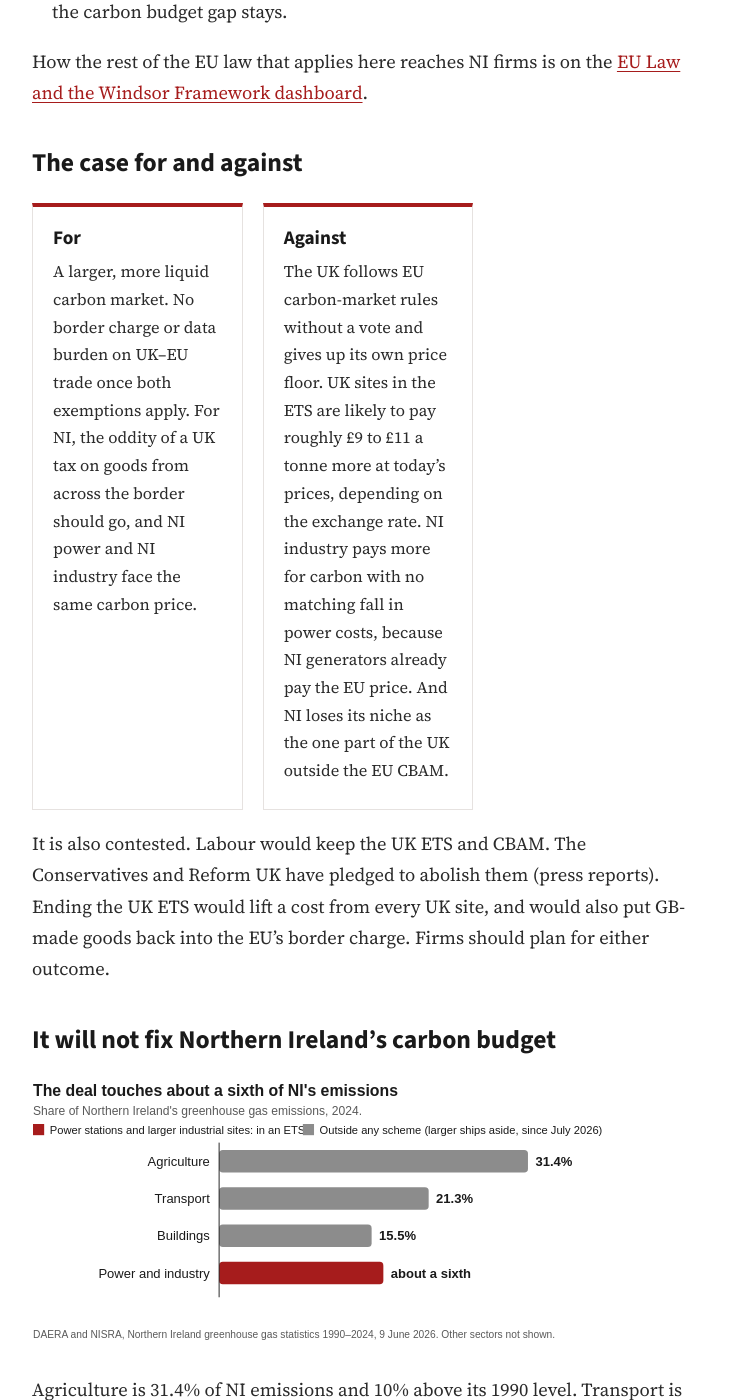
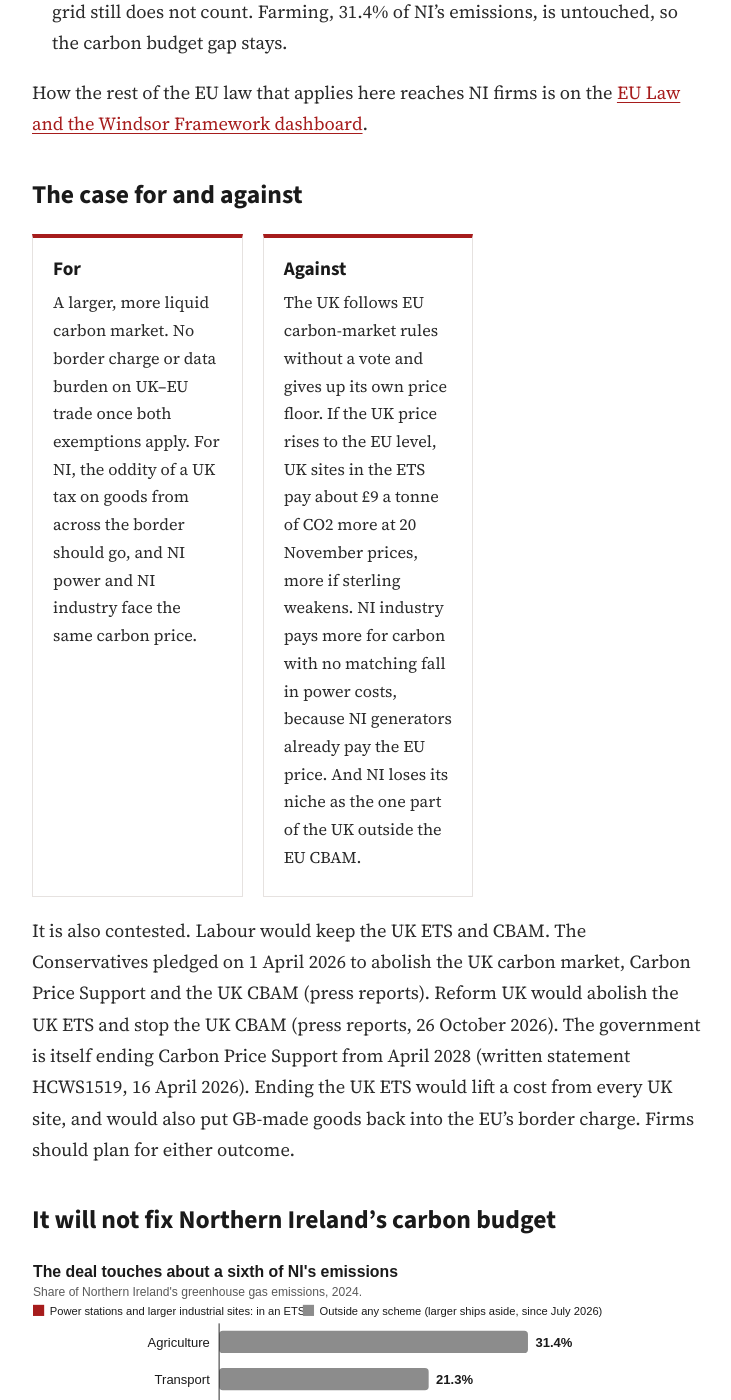
Before and after one commit to robertjparkuk/RobertJParkuk.github.io, a Jekyll site: the page built from _posts/2026-11-21-the-carbon-deal-what-changes-for-northern-ireland-and-great-britain.md, in a window 1280 px wide and 1400 px high, scrolled down 13488 px. Shown: the whole window, without its empty margins (96-827 px from the left). Built offline with Jekyll 4.4.1, drawn with Linux system fonts in a browser that asks for light colours; our own code applies the rules of GitHub Pages for plain Markdown files; some of the changed text lies outside the part shown.

Commit message:
Carbon deal post: correct carbon price gap and date-source party positions (v0.43.2)
Co-Authored-By: Claude Opus 5.5 <noreply@anthropic.com>
Claude-Session: https://claude.ai/code/session_01TUNMnKp7shKxXtkPnB9chj

```diff
--- a/_posts/2026-11-21-the-carbon-deal-what-changes-for-northern-ireland-and-great-britain.md
+++ b/_posts/2026-11-21-the-carbon-deal-what-changes-for-northern-ireland-and-great-britain.md
@@ -187,7 +187,7 @@ I will respond to the strategy consultation by 15 December. My position is suppo
 
 The deal is presented as a gain for Northern Ireland, and on inputs it is. These are the costs.
 
-- **Dearer carbon, same power bill.** NI's larger industrial sites are in the UK ETS and would pay roughly £9 to £11 a tonne more at today's prices. NI power stations already pay the EU price, so there is no matching fall in electricity costs.
+- **Dearer carbon, same power bill.** NI's larger industrial sites are in the UK ETS. If the UK price rises to the EU level, they would pay about £9 a tonne of CO2 more at 20 November prices (UK about £60, EU about €82, at £0.84 to the euro). The linked price could settle between the two. NI power stations already pay the EU price, so there is no matching fall in electricity costs.
 - **The edge over Great Britain goes.** NI is the one part of the UK whose goods are outside the EU's border charge. From 2028 GB goods are due to join them.
 - **The food advantage narrows too.** The food and farm-goods agreement would give GB producers much of the access to the EU that NI has now.
 - **Freight costs rise.** The 50% carbon reduction on sailings between NI and GB is removed, in a region that ships almost everything.
@@ -209,11 +209,11 @@ A larger, more liquid carbon market. No border charge or data burden on UK–EU
 <div class="card" markdown="1">
 ### Against
 
-The UK follows EU carbon-market rules without a vote and gives up its own price floor. UK sites in the ETS are likely to pay roughly £9 to £11 a tonne more at today's prices, depending on the exchange rate. NI industry pays more for carbon with no matching fall in power costs, because NI generators already pay the EU price. And NI loses its niche as the one part of the UK outside the EU CBAM.
+The UK follows EU carbon-market rules without a vote and gives up its own price floor. If the UK price rises to the EU level, UK sites in the ETS pay about £9 a tonne of CO2 more at 20 November prices, more if sterling weakens. NI industry pays more for carbon with no matching fall in power costs, because NI generators already pay the EU price. And NI loses its niche as the one part of the UK outside the EU CBAM.
 </div>
 </div>
 
-It is also contested. Labour would keep the UK ETS and CBAM. The Conservatives and Reform UK have pledged to abolish them (press reports). Ending the UK ETS would lift a cost from every UK site, and would also put GB-made goods back into the EU's border charge. Firms should plan for either outcome.
+It is also contested. Labour would keep the UK ETS and CBAM. The Conservatives pledged on 1 April 2026 to abolish the UK carbon market, Carbon Price Support and the UK CBAM (press reports). Reform UK would abolish the UK ETS and stop the UK CBAM (press reports, 26 October 2026). The government is itself ending Carbon Price Support from April 2028 (written statement HCWS1519, 16 April 2026). Ending the UK ETS would lift a cost from every UK site, and would also put GB-made goods back into the EU's border charge. Firms should plan for either outcome.
 
 ## It will not fix Northern Ireland's carbon budget
 
@@ -234,6 +234,8 @@ Agriculture is 31.4% of NI emissions and 10% above its 1990 level. Transport is
 
 The summit's wider package, from youth mobility to fishing, is in [The second UK–EU summit: what was agreed and what it will take]({{ '/go/summit/' | relative_url }}). I'll update this piece when the regulations and the treaty text are published.
 
+*Correction, 21 November 2026: an earlier version gave the carbon price gap as £9 to £11 a tonne; at the 20 November exchange rate it is about £9. The party positions now give dates and sources.*
+
 *How this was checked: drafted with AI assistance and tested against role-played reviews from trade and professional standpoints. Facts were checked against the official sources below on 20 November 2026. The reviews were role-played by software; nobody professionally qualified has reviewed it.*
 
 ## Sources
@@ -246,4 +248,4 @@ The summit's wider package, from youth mobility to fishing, is in [The second UK
 - Scope: HM Treasury and HMRC, [response to the UK CBAM consultation](https://www.gov.uk/government/consultations/consultation-on-the-introduction-of-a-uk-carbon-border-adjustment-mechanism), October 2024; European Commission, CBAM review report COM(2025) 783 and proposal COM(2025) 989, December 2025
 - Electricity: DESNZ written answer HL12132, 3 December 2025; [Regulation (EU) 2023/956](https://eur-lex.europa.eu/eli/reg/2023/956/oj/eng), Annex IV; Joint Statement, paragraph 52
 - Biomethane: [Implementing Regulation (EU) 2018/2066](https://eur-lex.europa.eu/eli/reg_impl/2018/2066/oj/eng), Article 39, as amended; [Implementing Regulation (EU) 2025/2547](https://eur-lex.europa.eu/eli/reg_impl/2025/2547/oj/eng), Annex II; DfE and DAERA, Biomethane Strategy and Policy Framework consultation, October 2026
-- Carbon prices: Reuters, 20 November 2026. Party positions: press reports.
+- Carbon prices: Reuters, 20 November 2026; exchange rate: ECB reference rate, 20 November 2026 (£0.83735 to the euro). Carbon Price Support: HM Treasury written statement [HCWS1519](https://hansard.parliament.uk/html/Commons/2026-04-16/WrittenStatements), 16 April 2026. Party positions: press reports (Conservatives: LBC, 1 April 2026).
```
Also changed, not shown: WEBSITE-UPDATES.md (+4 -0 lines).
